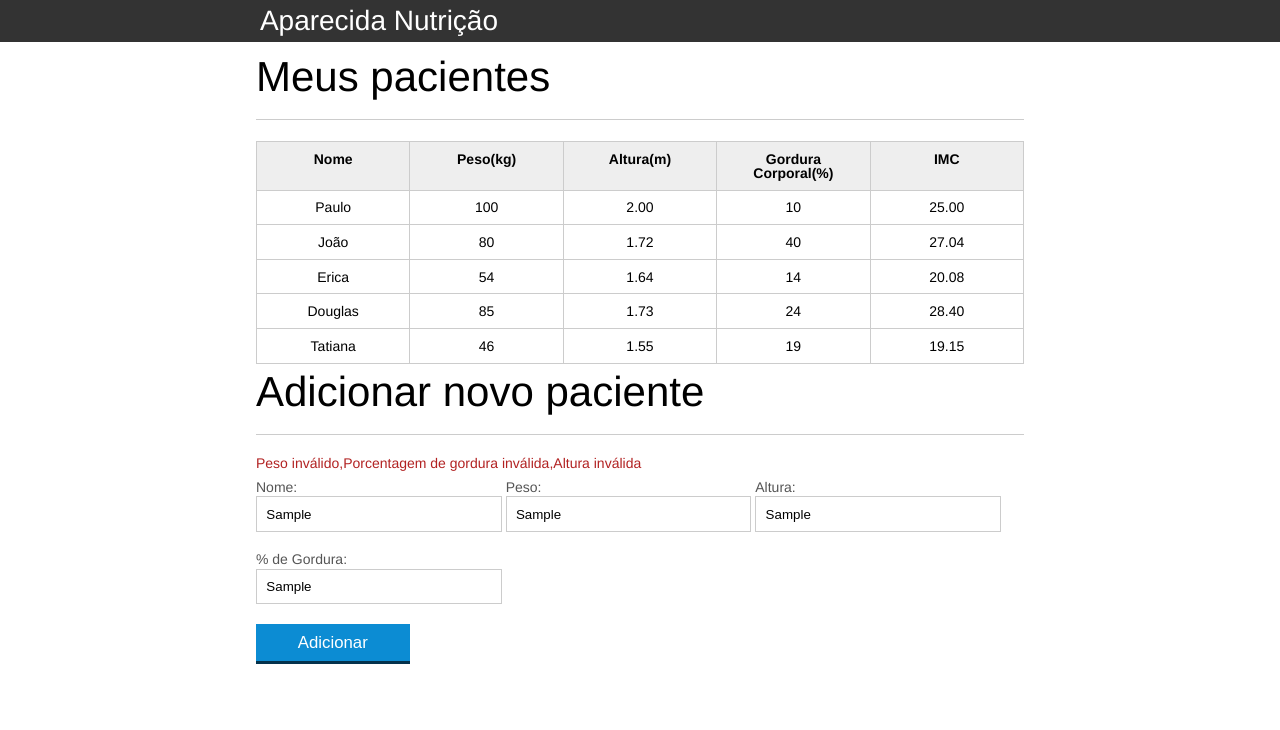
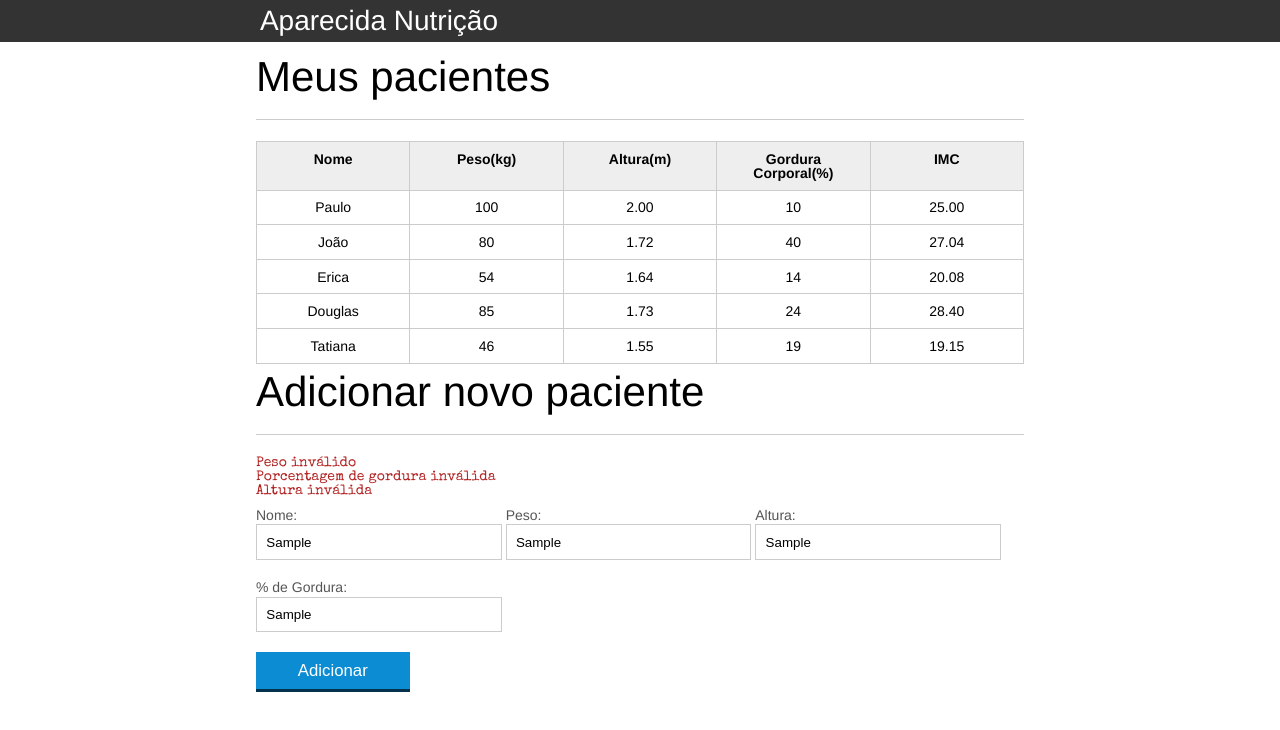
Before and after one commit to arthursiq5/AluraJavaScript, a plain HTML site: page JavaScriptI/index.html in a window 1280 px wide. Both pictures are taken after typing "Sample", "Sample", "Sample", "Sample" into the empty fields and a click on the button "Adicionar". Drawn offline with nearby package versions, Linux system fonts and the light colour scheme.

Commit message:
modificados para suportar mais de uma mensagem por vez

```diff
--- a/JavaScriptI/css/index.css
+++ b/JavaScriptI/css/index.css
@@ -1,3 +1,6 @@
+@charset "UTF-8";
+@import url('https://fonts.googleapis.com/css?family=Special+Elite&display=swap');
+
 *{
 	box-sizing: border-box;
  }
@@ -137,6 +140,7 @@ button[disabled=disabled], button:disabled {
 	background-color: lightcoral;
 }
 
-#mensagem-erro{
+#mensagens-erro{
+	font-family: 'Special Elite', cursive;
 	color: #B22222;
 }
--- a/JavaScriptI/index.html
+++ b/JavaScriptI/index.html
@@ -74,7 +74,7 @@
 
 			<section class="container">
 		    <h2 id="titulo-form">Adicionar novo paciente</h2>
-				<span id="mensagem-erro"></span>
+				<ul id="mensagens-erro"></ul>
 		    <form id="form-adiciona">
 		        <div class="grupo">
 		            <label for="nome">Nome:</label>
--- a/JavaScriptI/js/form.js
+++ b/JavaScriptI/js/form.js
@@ -7,11 +7,11 @@ botao.addEventListener("click", function(){
   // propriedades do paciente
   let paciente = obtemPacienteDoFormulario(form);
 
-  let erro = validaPaciente(paciente);
+  let erros = validaPaciente(paciente);
 
-  if (erro.length > 0) {
-    let campoErro = document.querySelector("#mensagem-erro");
-    campoErro.textContent = erro;
+  if (erros.length > 0) {
+    exibeMensagensDeErro(erros);
+
     return;
   }
 
@@ -97,3 +97,13 @@ function validaPaciente(paciente) {
 
   return erro;
 }
+
+function exibeMensagensDeErro(erros){
+  let ul = document.querySelector("#mensagens-erro");
+  erros.forEach( function (erro) {
+    let li = document.createElement('li');
+    li.textContent = erro;
+    ul.appendChild(li);
+  });
+  // campoErro.textContent = erro;
+}
```
